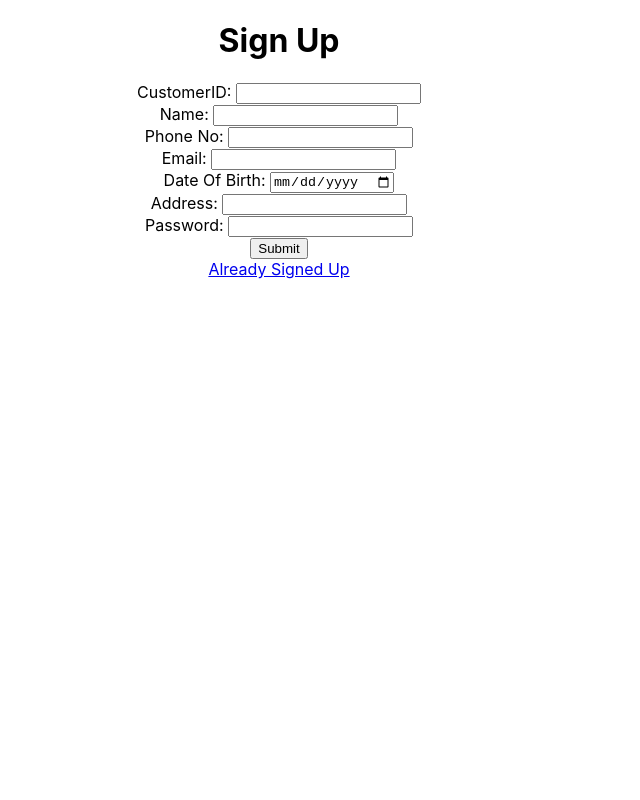
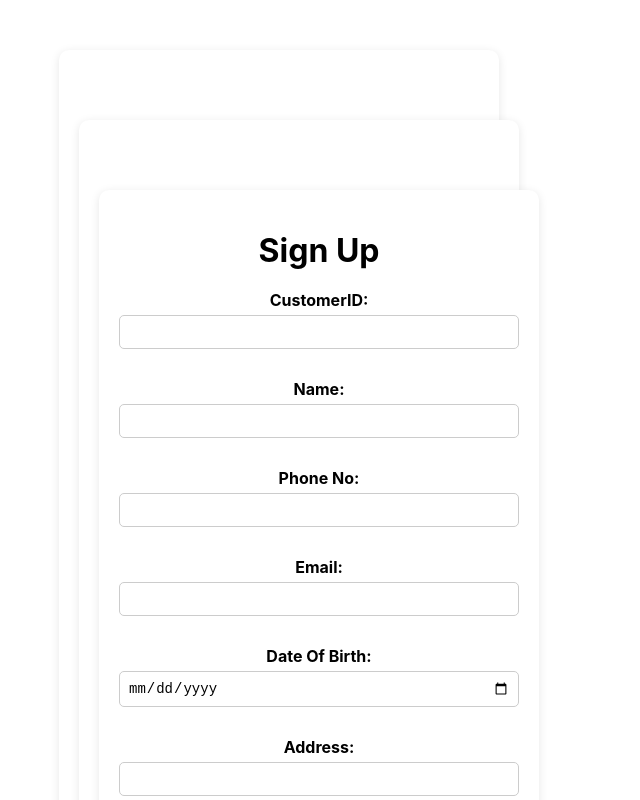
Before and after one commit to Soham182001/bank-app, a React (Create React App) app in the folder frontend/: page /register in a window 1280 px wide. Shown: the top 800 px of the page, without its empty margins (361-1001 px from the left). Built offline with nearby package versions, Linux system fonts and the light colour scheme.

Commit message:
css added

```diff
--- a/frontend/src/App.js
+++ b/frontend/src/App.js
@@ -1,7 +1,7 @@
 import './App.css';
 import {BrowserRouter, Routes, Route} from "react-router-dom";
 import React from 'react';
-import Register from './register';
+import Register from './Register';
 import HomePage from './homePage';
 import Login from './login';
 
--- /dev/null
+++ b/frontend/src/Register.css
@@ -0,0 +1,58 @@
+
+div {
+    background-color: #ffffff;
+    border-radius: 10px;
+    box-shadow: 0px 2px 10px rgba(0, 0, 0, 0.1);
+    padding: 20px;
+    width: 400px;
+    margin: 0 auto;
+    margin-top: 50px;
+  }
+
+  h1 {
+    text-align: center;
+    margin-bottom: 20px;
+  }
+
+  form {
+    display: flex;
+    flex-direction: column;
+  }
+
+  label {
+    font-weight: bold;
+    margin-bottom: 5px;
+  }
+
+  input {
+    padding: 8px;
+    margin-bottom: 10px;
+    border: 1px solid #ccc;
+    border-radius: 5px;
+    font-size: 14px;
+  }
+
+  input[type="submit"] {
+    background-color: #007bff;
+    color: white;
+    border: none;
+    cursor: pointer;
+    padding: 10px;
+    font-weight: bold;
+  }
+
+  input[type="submit"]:hover {
+    background-color: #0056b3;
+  }
+
+  a {
+    text-align: center;
+    display: block;
+    margin-top: 10px;
+    color: #007bff;
+    text-decoration: none;
+  }
+
+  a:hover {
+    text-decoration: underline;
+  }
--- a/frontend/src/Register.js
+++ b/frontend/src/Register.js
@@ -1,5 +1,6 @@
 import React, {useState} from 'react';
 import axios from 'axios';
+import './Register.css';
 
 const Register = () => {
 
```
